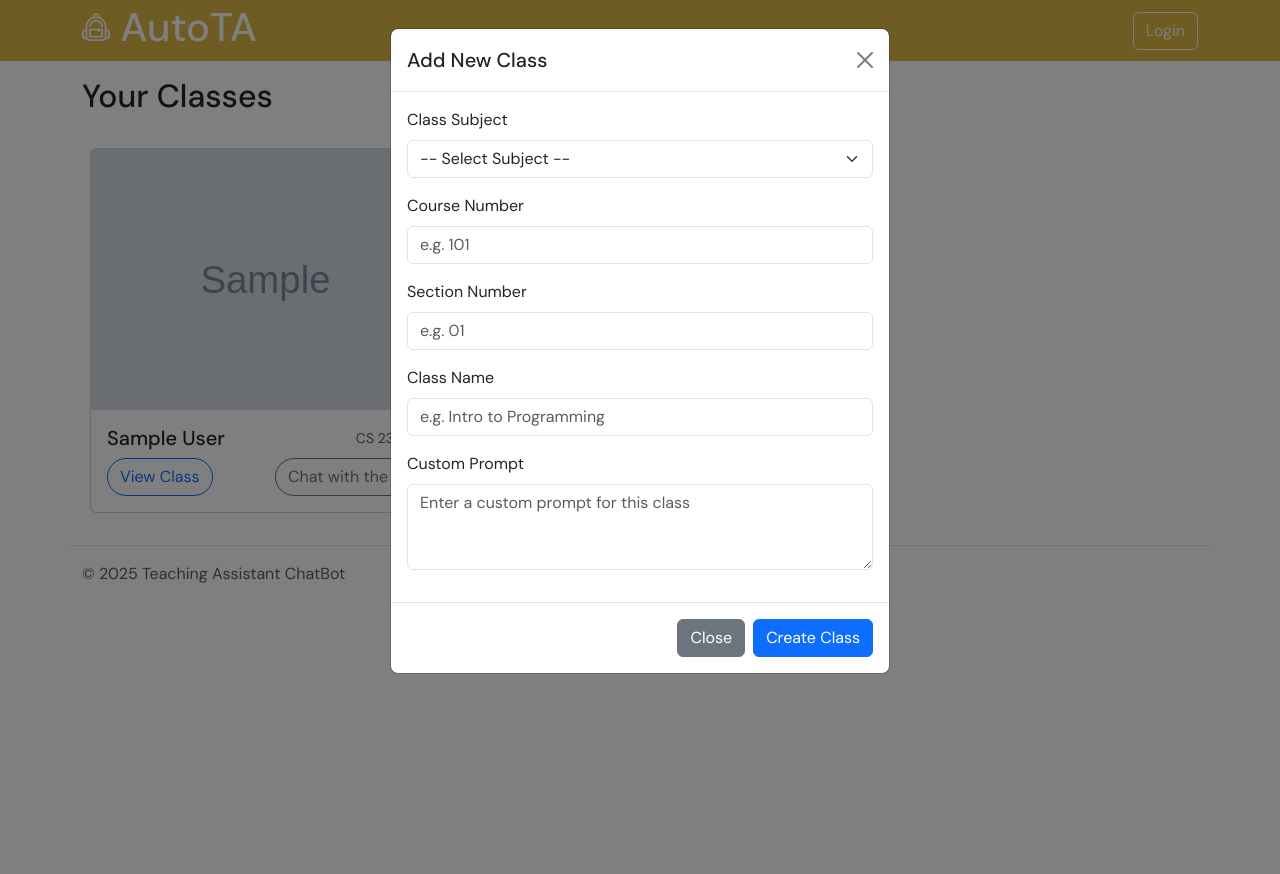
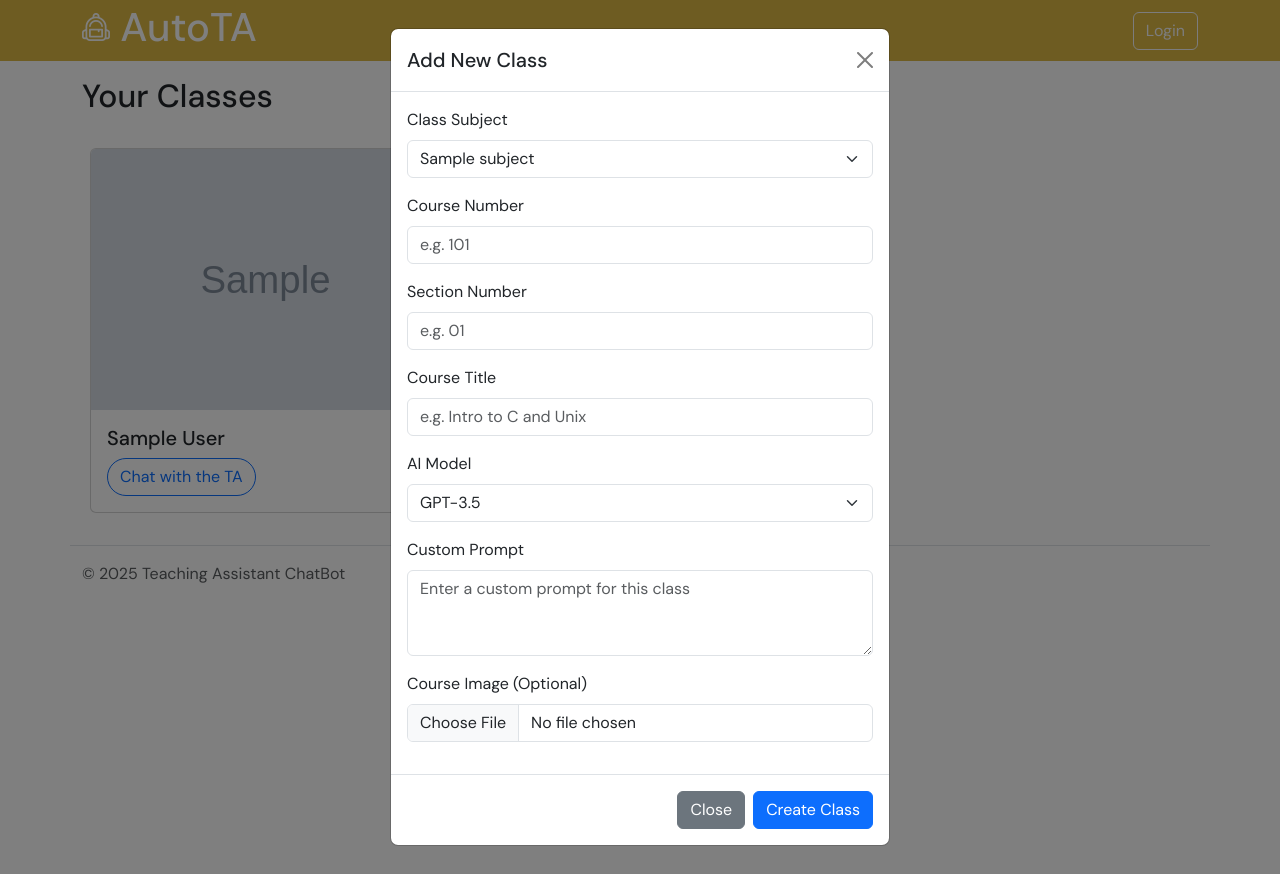
Before and after one commit to aaronvancuren/ChatbotTeachingAssistant, a FastAPI app: template frontend/templates/dashboard.html in a window 1280 px wide, after a click that opens the changed part. Run offline with FastAPI, Linux system fonts and the light colour scheme; the template is opened without the code that fills it: most values are stand-ins (such as "Sample title", 1, 10 or a date in 2020); grey boxes marked "Sample" are stand-in pictures; parts of the project's set-up code (start-up, migrations or seed data) failed here and were passed over.

Commit message:
128 create course (#144)

```diff
--- /dev/null
+++ b/frontend/static/js/instructor.js
@@ -0,0 +1,20 @@
+async function submitNewCourseForm() {
+    const form = document.getElementById("newClassForm");
+    const formData = new FormData(form);
+
+    // Include default values
+    formData.append("model", "gpt-4o");
+
+    const response = await fetch("/dashboard/create_course", {
+        method: "POST",
+        body: formData
+    });
+
+    const result = await response.json();
+    if (result.success) {
+        alert("Class created!");
+        window.location.reload();
+    } else {
+        alert("Failed to create class: " + result.error);
+    }
+}
--- a/frontend/static/js/upload.js
+++ b/frontend/static/js/upload.js
@@ -28,10 +28,12 @@ studentDropzone.addEventListener("dragover", (e) => {
   e.preventDefault();
   studentDropzone.classList.add("bg-info", "text-white");
 });
+
 studentDropzone.addEventListener("dragleave", (e) => {
   e.preventDefault();
   studentDropzone.classList.remove("bg-info", "text-white");
 });
+
 studentDropzone.addEventListener("drop", (e) => {
   e.preventDefault();
   studentDropzone.classList.remove("bg-info", "text-white");
@@ -42,10 +44,12 @@ fileDropzone.addEventListener("dragover", (e) => {
   e.preventDefault();
   fileDropzone.classList.add("bg-info", "text-white");
 });
+
 fileDropzone.addEventListener("dragleave", (e) => {
   e.preventDefault();
   fileDropzone.classList.remove("bg-info", "text-white");
 });
+
 fileDropzone.addEventListener("drop", (e) => {
   e.preventDefault();
   fileDropzone.classList.remove("bg-info", "text-white");
--- a/frontend/templates/dashboard.html
+++ b/frontend/templates/dashboard.html
@@ -2,6 +2,8 @@
 <html lang="en">
 
 {% include './elements/HTML_Head.html' %}
+
+<script src="../static/js/instructor.js"></script>
 
 <body class="alert-light">
   {% include './elements/Header_General.html' %}
@@ -11,12 +13,21 @@
       <div class="container p-2" style="background-color: white;">
         <!-- Single row container for all cards -->
         <div class="row row-cols-1 row-cols-md-3 g-4">
-
           <!-- Teacher Class Cards -->
-                  {% include './elements/Teacher_ClassCards.html' %}
+          {% include './elements/Main_ClassCards.html' %}
 
           <!-- Add Class Cards-->
-                  {% include './elements/Add_ClassCards.html' %}
+          <div class="col">
+            <div class="d-flex justify-content-center align-items-center" style="height: 100%; cursor: pointer; background: transparent; border: none;"
+                data-bs-toggle="modal" data-bs-target="#addClassModal">
+              <div class="d-flex justify-content-center align-items-center" style="width: 100px; height: 100px; border-radius: 50%;">
+                <svg xmlns="http://www.w3.org/2000/svg" width="100" height="100" fill="currentColor" class="bi bi-plus-circle" viewBox="0 0 16 16">
+                  <path d="M8 0a8 8 0 1 1 0 16A8 8 0 0 1 8 0zm0 1a7 7 0 1 0 0 14A7 7 0 0 0 8 1z"/>
+                  <path d="M8 4a.5.5 0 0 1 .5.5v3h3a.5.5 0 0 1 0 1h-3v3a.5.5 0 0 1-1 0v-3h-3a.5.5 0 0 1 0-1h3v-3A.5.5 0 0 1 8 4z"/>
+                </svg>
+              </div>
+            </div>
+          </div>
         </div>
       </div>
     </div>
@@ -24,115 +35,81 @@
   </main>
 
   <!-- Add New Class Modal -->
-  <div
-    class="modal fade"
-    id="addClassModal"
-    tabindex="-1"
-    aria-labelledby="addClassModalLabel"
-    aria-hidden="true"
-  >
+  <div class="modal fade" id="addClassModal" tabindex="-1" aria-labelledby="addClassModalLabel" aria-hidden="true">
     <div class="modal-dialog">
       <div class="modal-content">
         <!-- Modal Header -->
         <div class="modal-header">
           <h5 class="modal-title" id="addClassModalLabel">Add New Class</h5>
-          <button
-            type="button"
-            class="btn-close"
-            data-bs-dismiss="modal"
-            aria-label="Close"
-          ></button>
+          <button type="button" class="btn-close" data-bs-dismiss="modal" aria-label="Close"></button>
         </div>
 
         <div class="modal-body">
-          <form id="newClassForm">
-            <!-- Subject -->
+          <form id="newClassForm" enctype="multipart/form-data">
+            <!-- Course Subject -->
             <div class="mb-3">
-              <label for="classType" class="form-label">Class Subject</label>
-              <select
-                class="form-select"
-                id="classType"
-                name="classType"
-                required
-              >
-                <!-- Placeholder subjects-->
-                <option value="">-- Select Subject --</option>
-                <option value="ComputerScience">Computer Science</option>
-                <option value="Mathematics">Mathematics</option>
-                <option value="English">English</option>
-                <option value="Biology">Biology</option>
+              <label for="courseSubject" class="form-label">Class Subject</label>
+              <select class="form-select" id="courseSubject" name="courseSubject" required>
+                {% for subject in subjects %}
+                  <option value="{{ subject.name }}">{{ subject.name }}</option>
+                {% endfor %}
               </select>
             </div>
 
             <!-- Course Number -->
             <div class="mb-3">
               <label for="courseNumber" class="form-label">Course Number</label>
-              <input
-                type="text"
-                class="form-control"
-                id="courseNumber"
-                name="courseNumber"
-                placeholder="e.g. 101"
-                required
-              />
+              <input type="text" class="form-control" id="courseNumber" name="courseNumber" placeholder="e.g. 101" required />
             </div>
 
             <!-- Section Number -->
             <div class="mb-3">
               <label for="sectionNumber" class="form-label">Section Number</label>
-              <input
-                type="text"
-                class="form-control"
-                id="sectionNumber"
-                name="sectionNumber"
-                placeholder="e.g. 01"
-                required
-              />
+              <input type="text" class="form-control" id="sectionNumber" name="sectionNumber" placeholder="e.g. 01" required />
             </div>
 
-            <!-- Class Name -->
+            <!-- Course Title -->
             <div class="mb-3">
-              <label for="className" class="form-label">Class Name</label>
-              <input
-                type="text"
-                class="form-control"
-                id="className"
-                name="className"
-                placeholder="e.g. Intro to Programming"
-                required
-              />
+              <label for="courseTitle" class="form-label">Course Title</label>
+              <input type="text" class="form-control" id="courseTitle" name="courseTitle" placeholder="e.g. Intro to C and Unix" required />
             </div>
 
-            <!-- Custom Prompt Field -->
+            <!-- Course Model -->
+            <div class="mb-3">
+              <label for="courseModel" class="form-label">AI Model</label>
+              <select class="form-select" id="courseModel" name="courseModel" required>
+                <option value="gpt-3.5-turbo">GPT-3.5</option>
+                <option value="gpt-4o-mini-2024-07-18">GPT-4o-mini (2024-07-18)</option>
+                <option value="gpt-4o-mini">GPT-4o-mini Latest</option>
+                <option value="gpt-4o">GPT-4o</option>
+              </select>
+            </div>
+
+            <!-- Custom Prompt -->
             <div class="mb-3">
               <label for="customPrompt" class="form-label">Custom Prompt</label>
-              <textarea class="form-control" id="customPrompt" name="customPrompt" rows="3"
-                        placeholder="Enter a custom prompt for this class"></textarea>
+              <textarea class="form-control" id="customPrompt" name="customPrompt" rows="3" placeholder="Enter a custom prompt for this class"></textarea>
             </div>
 
+            <!-- Course Image -->
+            <div class="mb-3">
+              <label for="courseImage" class="form-label">Course Image (Optional)</label>
+              <input type="file" class="form-control" id="courseImage" name="courseImage" accept="image/*" />
+            </div>
           </form>
         </div>
 
         <!-- Modal Footer: Submit & Close -->
         <div class="modal-footer">
-          <button
-            type="button"
-            class="btn btn-secondary"
-            data-bs-dismiss="modal"
-          >
+          <button type="button" class="btn btn-secondary" data-bs-dismiss="modal">
             Close
           </button>
-          <button
-            type="button"
-            class="btn btn-primary"
-            onclick="submitNewClass()"
-          >
+          <button type="button" class="btn btn-primary" onclick="submitNewCourseForm()">
             Create Class
           </button>
         </div>
       </div>
     </div>
   </div>
-
 </body>
 </html>
--- a/frontend/templates/elements/Add_ClassCards.html
+++ /dev/null
@@ -1,14 +0,0 @@
-<div class="col">
-<div class="d-flex justify-content-center align-items-center"
-         style="height: 100%; cursor: pointer; background: transparent; border: none;"
-         data-bs-toggle="modal" data-bs-target="#addClassModal">
-        <div class="d-flex justify-content-center align-items-center"
-             style="width: 100px; height: 100px; border-radius: 50%;">
-            <svg xmlns="http://www.w3.org/2000/svg" width="100" height="100" fill="currentColor" class="bi bi-plus-circle"
-                 viewBox="0 0 16 16">
-                <path d="M8 0a8 8 0 1 1 0 16A8 8 0 0 1 8 0zm0 1a7 7 0 1 0 0 14A7 7 0 0 0 8 1z"/>
-                <path d="M8 4a.5.5 0 0 1 .5.5v3h3a.5.5 0 0 1 0 1h-3v3a.5.5 0 0 1-1 0v-3h-3a.5.5 0 0 1 0-1h3v-3A.5.5 0 0 1 8 4z"/>
-            </svg>
-        </div>
-    </div>
-</div>
--- a/frontend/templates/elements/Header_LoggedIn.html
+++ /dev/null
@@ -1,6 +0,0 @@
-<div id="d-flex login">
-    <p>Welcome {{ context.user.display_name }}</p>
-    <a class="text-decoration-none">
-        <i class="bi bi-person-circle" style="border-radius: 100%; margin: 1ch; font-weight: bold; font-size: xx-large;"></i>
-    </a>
-</div>
--- a/frontend/templates/elements/Header_LoggedOut.html
+++ /dev/null
@@ -1,5 +0,0 @@
-<div id="d-flex login">
-    <a href="#top">
-        <a href="/_login_route">Log In</a>
-    </a>
-</div>
--- a/frontend/templates/elements/Main_ClassCards.html
+++ b/frontend/templates/elements/Main_ClassCards.html
@@ -1,18 +1,20 @@
-<div class="row row-cols-1 row-cols-md-3 g-4">
 {% for course in context.user.courses %}
 <div class="col">
-        <div class="card">
+    <div class="card h-100">
+        <div class="ratio ratio-4x3">
             <img src="{{course.image_path}}" class="card-img-top" alt="Course Splash Image">
+        </div>
         <div class="card-body flex-column">
             <div class="d-flex">
                 <h5 class="card-title">{{course.display_name}}</h5>
-            <p class="ms-auto card-text"><small class="text-body-secondary">{{ course.subject }} {{ course.course_number }}‑{{ course.section_number }}</small></p>
             </div>
-                <div class="d-flex align-items-center flex-column">
+            <div class="d-flex align-items-center flex-row justify-content-between w-100">
+                {% if context.user.role.name == "instructor" %}
+                <a href="/dashboard/class?course_id={{ course.id }}" class="btn btn-outline-primary rounded-pill">View Course</a>
+                {% endif %}
                 <a href="/chat/{{course.id}}" class="btn btn-outline-primary rounded-pill justify-content-center">Chat with the TA</a>
             </div>
         </div>
     </div>
 </div>
 {% endfor %}
-</div>
--- a/frontend/templates/elements/Teacher_ClassCards.html
+++ /dev/null
@@ -1,17 +0,0 @@
-{% for class in context.user.courses %}
-<div class="col">
-    <div class="card">
-        <img src="{{ class.image_path }}" class="card-img-top" alt="Course Splash Image">
-        <div class="card-body flex-column">
-            <div class="d-flex">
-                <h5 class="card-title">{{ class.display_name }}</h5>
-                <p class="ms-auto card-text"><small class="text-body-secondary">CS 232-01</small></p>
-            </div>
-            <div class="d-flex align-items-center flex-row justify-content-between w-100">
-                <a href="/dashboard/class?course_id={{ class.id }}" class="btn btn-outline-primary rounded-pill">View Class</a>
-                <a href="/chat/{{ class.id }}" class="btn btn-outline-secondary rounded-pill">Chat with the TA</a>
-            </div>
-        </div>
-    </div>
-</div>
-{% endfor %}
--- a/frontend/templates/index.html
+++ b/frontend/templates/index.html
@@ -12,7 +12,9 @@
                 <div class="container">
                     <h2 class="py-3">Your Classes</h2>
                     <div class="container p-2" style="background-color: white;">
-                        {% include './elements/Main_ClassCards.html' %}
+                        <div class="row row-cols-1 row-cols-md-3 g-4">
+                            {% include './elements/Main_ClassCards.html' %}
+                        </div>
                     </div>
                     <hr>
                 </div>
--- a/frontend/templates/upload_index.html
+++ b/frontend/templates/upload_index.html
@@ -28,7 +28,6 @@
                     multiple
                     accept=".txt,.pdf,.doc,.docx,.html,.css"
                 />
-
 
                 <!-- Heading + Remove All -->
                 <div class="d-flex justify-content-between align-items-center mb-2">
@@ -107,7 +106,7 @@
                     </li>
                 {% endif %}
             </ul>
-          </div>
+        </div>
     </div>
 </div>
 
--- a/scripts/database/test_data.sql
+++ b/scripts/database/test_data.sql
@@ -42,9 +42,9 @@ BEGIN
 	INSERT INTO public.users (id, display_name, email, "role") VALUES (instructorTwo, 'Zesheng Chen', 'chenz@pfw.edu', 'instructor');
 
 	INSERT INTO public.courses (id, instructor_id, display_name, subject, course_number, section_number, title, model, prompt, documents_path, image_path)
-		VALUES (courseOne, instructorOne, 'CS23200-01 Intro to C and Unix', 'CS', 23200, 01, 'Intro to C and Unix', 'gpt-4o', '', '', '');
+		VALUES (courseOne, instructorOne, 'CS23200-01 Intro to C and Unix', 'CS', 23200, 01, 'Intro to C and Unix', 'gpt-4o', '', '', '/static/assets/20230504-Crecent-Bridge-Drone-TE-001.jpg');
 	INSERT INTO public.courses (id, instructor_id, display_name, subject, course_number, section_number, title, model, prompt, documents_path, image_path)
-		VALUES (courseTwo, instructorTwo, 'CS45500-01 Computer Security', 'CS', 44500, 01, 'Computer Security', 'gpt-4o', '', '', '');
+		VALUES (courseTwo, instructorTwo, 'CS45500-01 Computer Security', 'CS', 44500, 01, 'Computer Security', 'gpt-4o', '', '', '/static/assets/20230504-Crecent-Bridge-Drone-TE-001.jpg');
 
 	INSERT INTO public.user_courses (user_id, course_id) VALUES (studentOne, courseOne);
 	INSERT INTO public.user_courses (user_id, course_id) VALUES (studentTwo, courseOne);
```
Also changed, not shown: backend/api/routes/dashboard.py (+67 -18 lines), backend/database/postgres.py (+40 -7 lines), tests/test_postgres.py (+2 -2 lines), frontend/static/images/README.md (added), frontend/templates/elements/HTML_Head.html (line endings or trailing spaces), 2 other files. Lines whose indentation alone changed are shown as unchanged.
